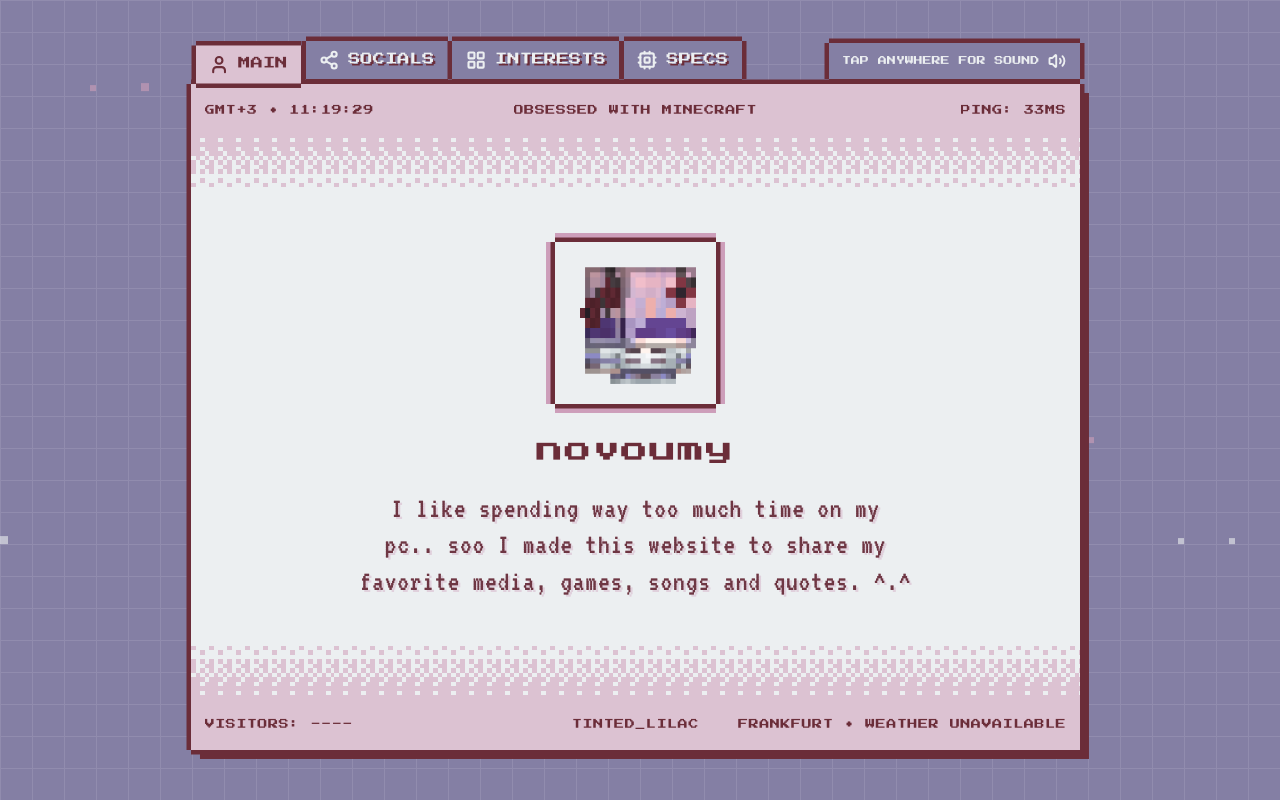
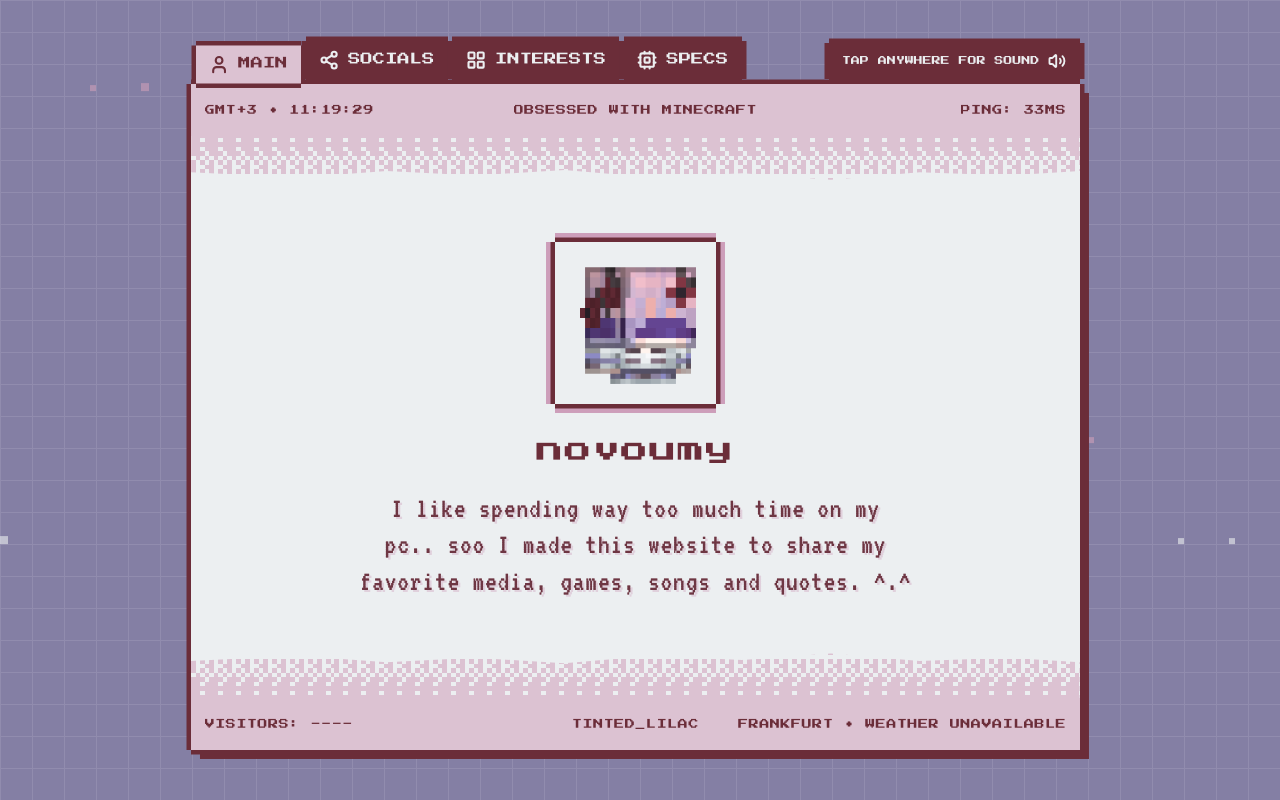
Before and after one commit to novoumy/novoumy.github.io, a React (Vite) app: page / in a window 1280 px wide. Built offline with nearby package versions, Linux system fonts and the light colour scheme; no server answers.

Commit message:
try ()mayeb bad

```diff
--- a/src/components/PixelTabBar.tsx
+++ b/src/components/PixelTabBar.tsx
@@ -44,7 +44,7 @@ export default function PixelTabBar({ tabs, activeId, onSelect }: PixelTabBarPro
               'min-[860px]:min-h-0 min-[860px]:w-auto min-[860px]:flex-none min-[860px]:gap-2 min-[860px]:px-3 min-[860px]:py-2 min-[860px]:text-[11px]',
               active
                 ? 'flex-[2.2] tab-pop translate-y-1 bg-white text-wine'
-                : 'flex-1 bg-lavender text-cool-white hover:bg-rose hover:text-wine [text-shadow:2px_2px_0_var(--wine)] hover:[text-shadow:none]',
+                : 'flex-1 bg-wine text-cool-white hover:bg-rose hover:text-wine [text-shadow:2px_2px_0_var(--wine)] hover:[text-shadow:none]',
             ].join(' ')}
           >
             {burst?.id === tab.id && <span key={burst.n} className="tab-burst" aria-hidden="true" />}
--- a/src/components/SoundToggle.tsx
+++ b/src/components/SoundToggle.tsx
@@ -124,7 +124,7 @@ export default function SoundToggle({ className = '', variant = 'default' }: Sou
           'pixel-tile pixel-tile-interactive flex shrink-0 items-center justify-center gap-2 px-2.5 py-2 text-cool-white min-[860px]:px-3',
           variant === 'folder'
             ? 'folder-sound-toggle bg-[#6B2B32] hover:bg-[#6B2B32] focus-visible:bg-[#6B2B32] hover:text-cool-white focus-visible:text-cool-white'
-            : 'main-sound-toggle bg-lavender hover:bg-rose hover:text-wine',
+            : 'main-sound-toggle bg-wine text-cool-white hover:bg-rose hover:text-wine',
         ].join(' ')}
       >
         {showHint && <span className="blink-arrow hidden font-pixel text-[8px] uppercase leading-none min-[860px]:inline">Tap anywhere for sound</span>}
--- a/src/siteData.ts
+++ b/src/siteData.ts
@@ -1815,31 +1815,31 @@ export const specGroups: SpecGroup[] = [
       {
         label: 'Phone',
         name: 'Samsung Galaxy A56 256GB',
-        link: `https://www.google.com/search?q=${encodeURIComponent('Samsung Galaxy A56 256GB')}`,
+        link: `https://www.amazon.com/s?k=${encodeURIComponent('Samsung Galaxy A56 256GB')}`,
         linkLabel: 'SEARCH',
       },
       {
         label: 'Tablet',
         name: 'Samsung Galaxy Tab S7',
-        link: `https://www.google.com/search?q=${encodeURIComponent('Samsung Galaxy Tab S7')}`,
+        link: `https://www.amazon.com/s?k=${encodeURIComponent('Samsung Galaxy Tab S7')}`,
         linkLabel: 'SEARCH',
       },
       {
         label: 'Earbuds',
         name: 'Redmi Buds 6 Pro',
-        link: `https://www.google.com/search?q=${encodeURIComponent('Redmi Buds 6 Pro')}`,
+        link: `https://www.amazon.com/s?k=${encodeURIComponent('Redmi Buds 6 Pro')}`,
         linkLabel: 'SEARCH',
       },
       {
         label: 'Controller',
         name: 'Lenovo S07 Controller',
-        link: `https://www.google.com/search?q=${encodeURIComponent('Lenovo S07 controller')}`,
+        link: `https://www.amazon.com/s?k=${encodeURIComponent('Lenovo S07 controller')}`,
         linkLabel: 'SEARCH',
       },
       {
         label: 'Controller 2',
         name: 'EasySMX D10 Controller',
-        link: `https://www.google.com/search?q=${encodeURIComponent('EasySMX D10 controller')}`,
+        link: `https://www.amazon.com/s?k=${encodeURIComponent('EasySMX D10 controller')}`,
         linkLabel: 'SEARCH',
       },
     ],
--- a/src/views/main.css
+++ b/src/views/main.css
@@ -149,3 +149,24 @@ html.theme-soft .main-profile-avatar {
 
 /* Selected MAIN tab: exactly the soft pink of the top / bottom status bars. */
 [role='tab'][aria-selected='true'][aria-label='Main'] { background-color: var(--status-pink) !important; }
+
+
+/* Refinement: organically wave the dither edge and avoid a straight fade seam. */
+.pixel-divider > i {
+  clip-path: polygon(0 0, 100% 0, 100% 70%, 92% 78%, 82% 72%, 72% 86%, 62% 74%, 52% 82%, 42% 68%, 32% 78%, 22% 70%, 12% 82%, 0 72%);
+}
+
+/* Inactive navigation and main audio control share the deep wine fill. */
+[role='tab'][aria-selected='false'] {
+  background-color: var(--wine) !important;
+  color: var(--cool-white) !important;
+}
+[role='tab'][aria-selected='false']:hover,
+[role='tab'][aria-selected='false']:focus-visible {
+  background-color: var(--rose) !important;
+  color: var(--wine) !important;
+}
+.main-sound-toggle { background-color: var(--wine) !important; color: var(--cool-white) !important; }
+.main-sound-toggle:hover, .main-sound-toggle:focus-visible { background-color: var(--rose) !important; color: var(--wine) !important; }
+[role='tab'][aria-selected='true'][aria-label='Main'] { background-color: var(--status-pink) !important; color: var(--wine) !important; }
+[role='tab'][aria-selected='true']:not([aria-label='Main']) { background-color: var(--cool-white) !important; color: var(--wine) !important; }
```
Also changed, not shown: 1 other file (tests, documents, lock files or other folders).
